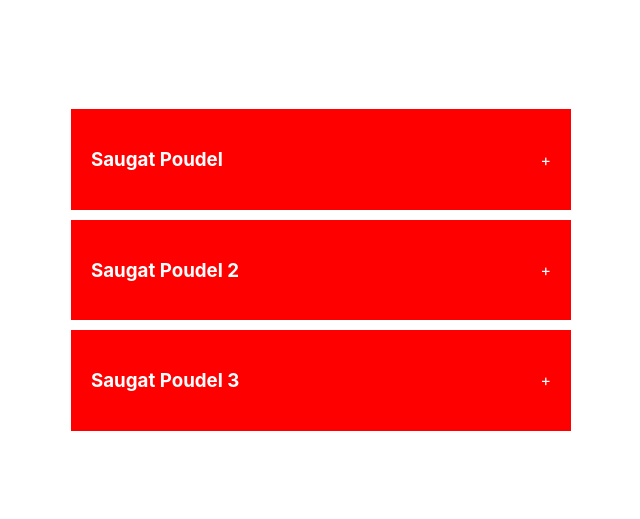
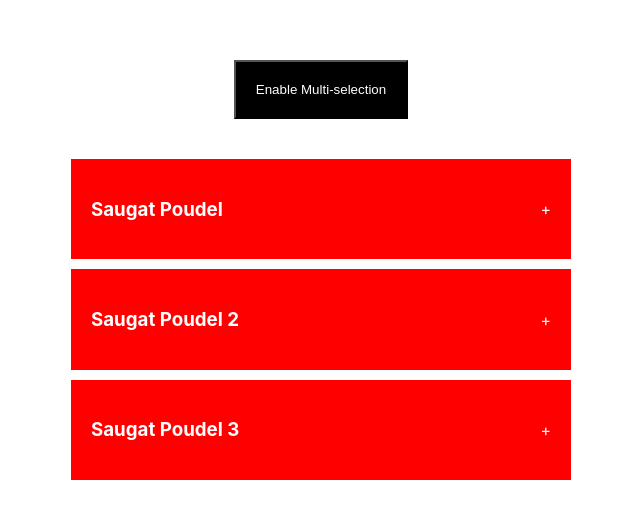
Before and after one commit to saugatpoudel2054/react-projects, a React (Create React App) app: page / in a window 1280 px wide. Shown: the part 125-644 px from the top of the page, without its empty margins (319-959 px from the left). Built offline with nearby package versions, Linux system fonts and the light colour scheme.

Commit message:
Used multiselection enable and disable functionality

```diff
--- a/src/components/accordion/index.jsx
+++ b/src/components/accordion/index.jsx
@@ -4,9 +4,13 @@ import './styles.css';
 
 const Accordion = () => {
     const [selected, setSelected] = useState([0,0,0]);
+    const [enableMultiSelect, setEnableMultiSelect] = useState(false);
+    const [singleSelectedItem, setSingleSelectedItem] = useState(null);
 
     const handleSelection = (getCurrentId) => {
         console.log(getCurrentId);
+        if(enableMultiSelect){
+            console.log('Multislection enabled');
             if(selected[getCurrentId] === 1){
                 let updatedSelected = [...selected];
                 updatedSelected[getCurrentId] = 0
@@ -16,9 +20,17 @@ const Accordion = () => {
                 updatedSelected[getCurrentId] = 1
                 setSelected(updatedSelected);
             }
+        }else{
+            console.log('Multislection disabled');
+            setSingleSelectedItem(getCurrentId === singleSelectedItem ? null : getCurrentId);
+        }
+
     }
 
     return <div className="wrapper">
+        <button type="button" onClick={() => setEnableMultiSelect(!enableMultiSelect)}>
+            {enableMultiSelect ?  <span>Enable Single Selection</span> : <span>Enable Multi-selection</span>}
+        </button>
         <div className="accordion">
             {
                 data && data.length > 0 ?
@@ -33,7 +45,12 @@ const Accordion = () => {
                     </div>
                     <div className="description">
                         {
+                            enableMultiSelect ?
                             selected[dataItem.id] === 1 ?
+                            (<div>
+                                {dataItem.description}
+                            </div>) : null
+                            : singleSelectedItem === dataItem.id ?
                             (<div>
                                 {dataItem.description}
                             </div>) : null
--- a/src/components/accordion/styles.css
+++ b/src/components/accordion/styles.css
@@ -4,6 +4,15 @@
     width: 100vw;
     justify-content: center;
     align-items: center;
+    flex-direction: column;
+    gap: 5%;
+}
+
+.wrapper button {
+    padding: 20px;
+    cursor: pointer;
+    background-color: black;
+    color: #fff;
 }
 
 .accordion {
```
Lines whose indentation alone changed are shown as unchanged.
